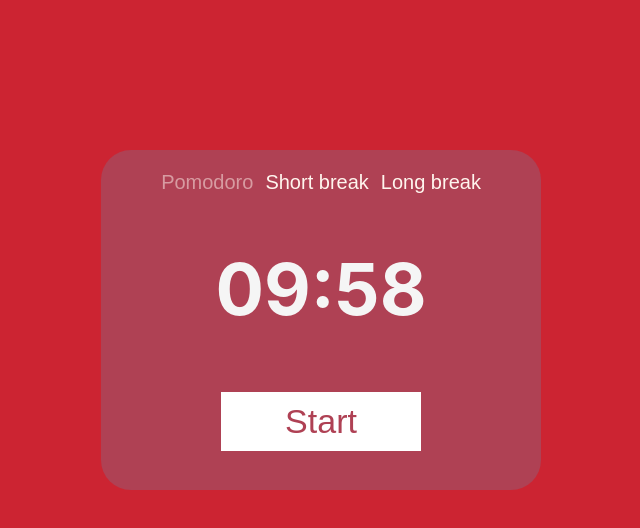
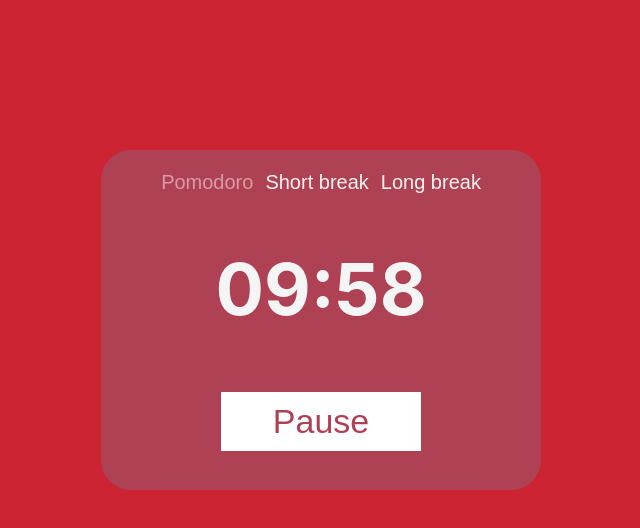
Before and after one commit to mragimov29/pomodoro-timer, a React (Create React App) app: page / in a window 1280 px wide. Both pictures are taken after a click on the button "Start". Shown: the top 528 px of the page, without its empty margins (599-1239 px from the left). Built offline with nearby package versions, Linux system fonts and the light colour scheme.

Commit message:
fix countdown & add pause

```diff
--- a/src/Components/Timer/Timer.js
+++ b/src/Components/Timer/Timer.js
@@ -1,4 +1,4 @@
-import { useState } from "react";
+import { useEffect, useState } from "react";
 import "./Timer.css";
 
 const colorChange = (color) => {
@@ -12,16 +12,8 @@
     });
 };
 
-function Timer() {
-  const [timer, setTimer] = useState("10:00");
-
-  const clock = () => {
+const timerFunc = (timer) => {
   let x = timer.split(":");
-    let intervalId = setInterval(function () {
-      if (x[0] === "00" && x[1] === "01") {
-        clearInterval(intervalId);
-      }
-
   if (x[1] === "00") {
     x[0] = `${(x[0] -= 1)}`;
     x[1] = "59";
@@ -31,10 +23,27 @@
     if (x[1] < 10) x[1] = "0" + x[1];
   }
 
-      setTimer(`${x[0]}:${x[1]}`);
-      console.log(x[0], x[1]);
+  return `${x[0]}:${x[1]}`;
+};
+
+function Timer() {
+  const [timer, setTimer] = useState("10:00");
+  const [isCounting, setIsCounting] = useState(false);
+
+  useEffect(() => {
+    const interval = setInterval(() => {
+      isCounting && setTimer(timerFunc(timer));
     }, 1000);
+    return () => clearInterval(interval);
+  }, [isCounting, timer]);
+
+  const startHandler = () => {
+    setIsCounting(true);
   };
+
+  const pauseHandler = () => {
+    setIsCounting(false);
+  }
 
   const selectMode = (e) => {
     document.querySelector("#selected").id = "";
@@ -65,9 +74,15 @@
         </button>
       </div>
       <p className="time-counter">{timer}</p>
-      <button className="start-pause-btn" onClick={clock}>
+      {!isCounting ? (
+        <button className="start-pause-btn" onClick={startHandler}>
           Start
         </button>
+      ) : (
+        <button className="start-pause-btn" onClick={pauseHandler}>
+          Pause
+        </button>
+      )}
     </div>
   );
 }
```
Lines whose indentation alone changed are shown as unchanged.
